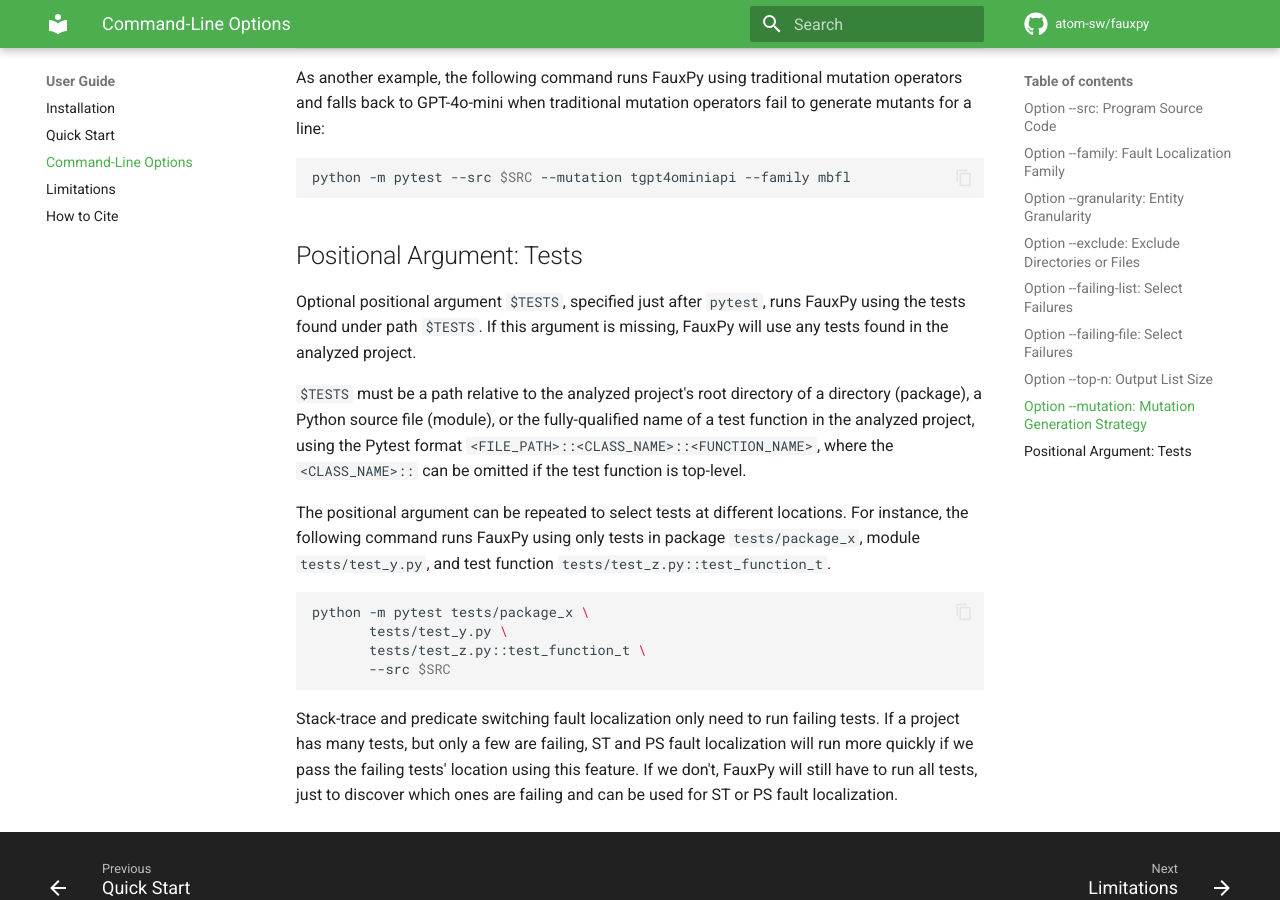
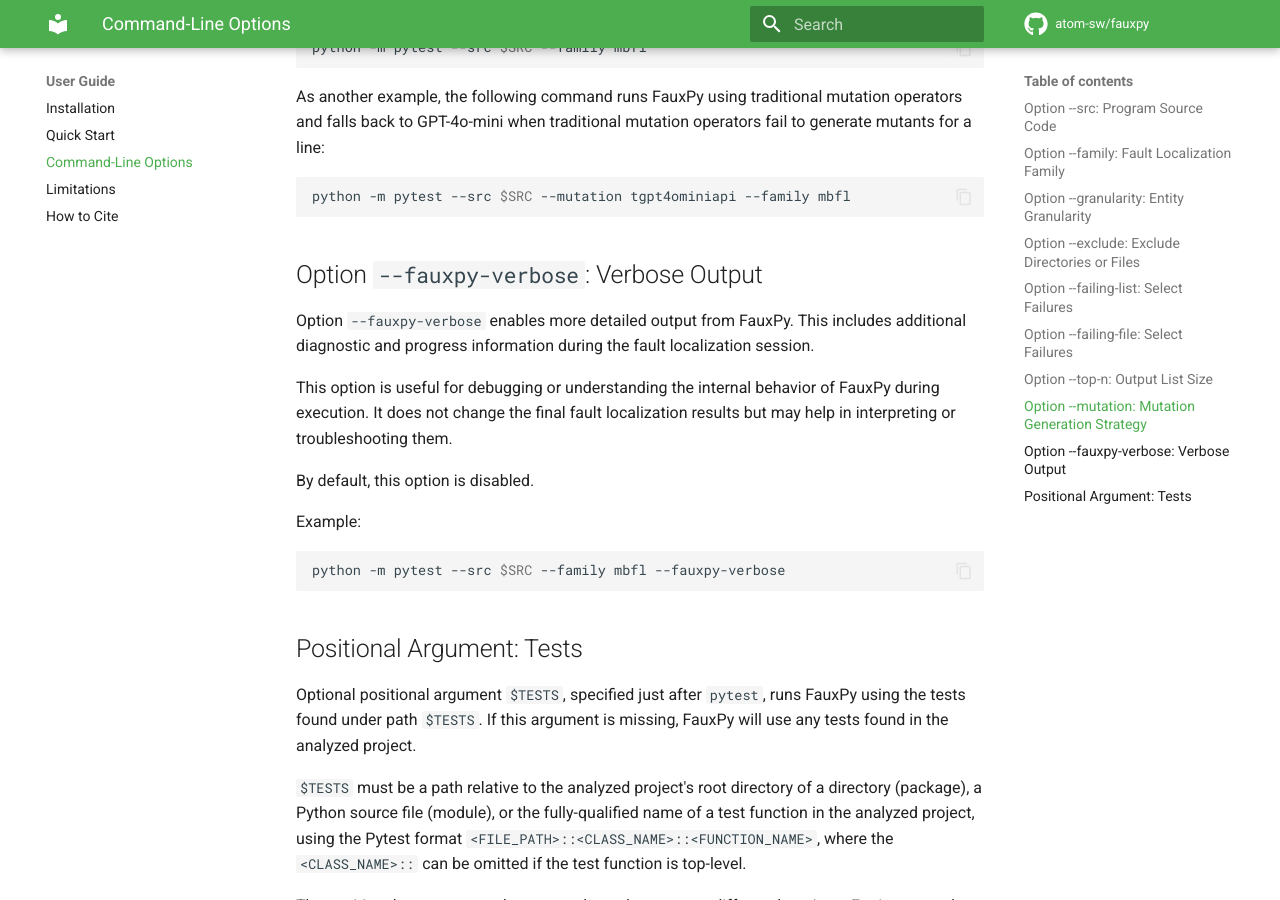
Before and after one commit to atom-sw/fauxpy, an MkDocs documentation site: the page built from docs/user/using.md, in a window 1280 px wide and 900 px high, scrolled down 3550 px. Built offline with MkDocs 1.6.1 and Material for MkDocs 9.7.7, drawn with Linux system fonts in a browser that asks for light colours; comment, search, counter and statistics services are not loaded.

Commit message:
Revise documentation

````diff
--- a/docs/user/using.md
+++ b/docs/user/using.md
@@ -37,7 +37,8 @@ python -m pytest \
        --top-n $N \
        --failing-list "[$FAIL1, $FAIL2, ...]" \
        --failing-file $FAIL \
-       --mutation $MUTATION
+       --mutation $MUTATION \
+       --fauxpy-verbose
 ```
 
 ## Option `--src`: Program Source Code
@@ -181,6 +182,22 @@ and falls back to GPT-4o-mini when traditional mutation operators fail to genera
 python -m pytest --src $SRC --mutation tgpt4ominiapi --family mbfl
 ```
 
+## Option `--fauxpy-verbose`: Verbose Output
+
+Option `--fauxpy-verbose` enables more detailed output from FauxPy.
+This includes additional diagnostic and progress information during the fault localization session.
+
+This option is useful for debugging or understanding the internal behavior of FauxPy during execution.
+It does not change the final fault localization results but may help in interpreting or troubleshooting them.
+
+By default, this option is disabled.
+
+Example:
+
+```bash
+python -m pytest --src $SRC --family mbfl --fauxpy-verbose
+```
+
 ## Positional Argument: Tests
 
 Optional positional argument `$TESTS`, specified just after `pytest`,
````
Also changed, not shown: docs/user/start.md (+11 -11 lines).
